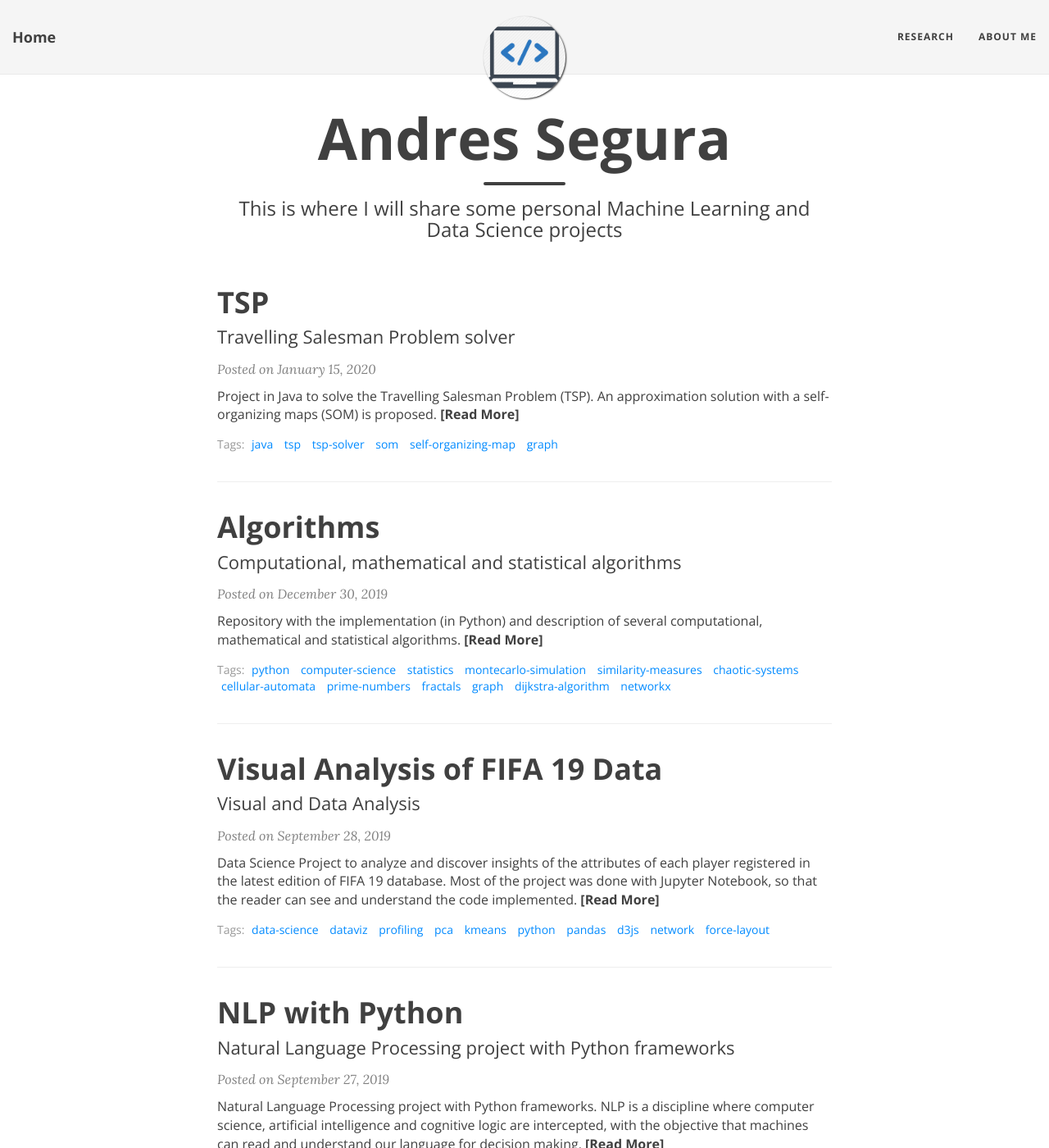
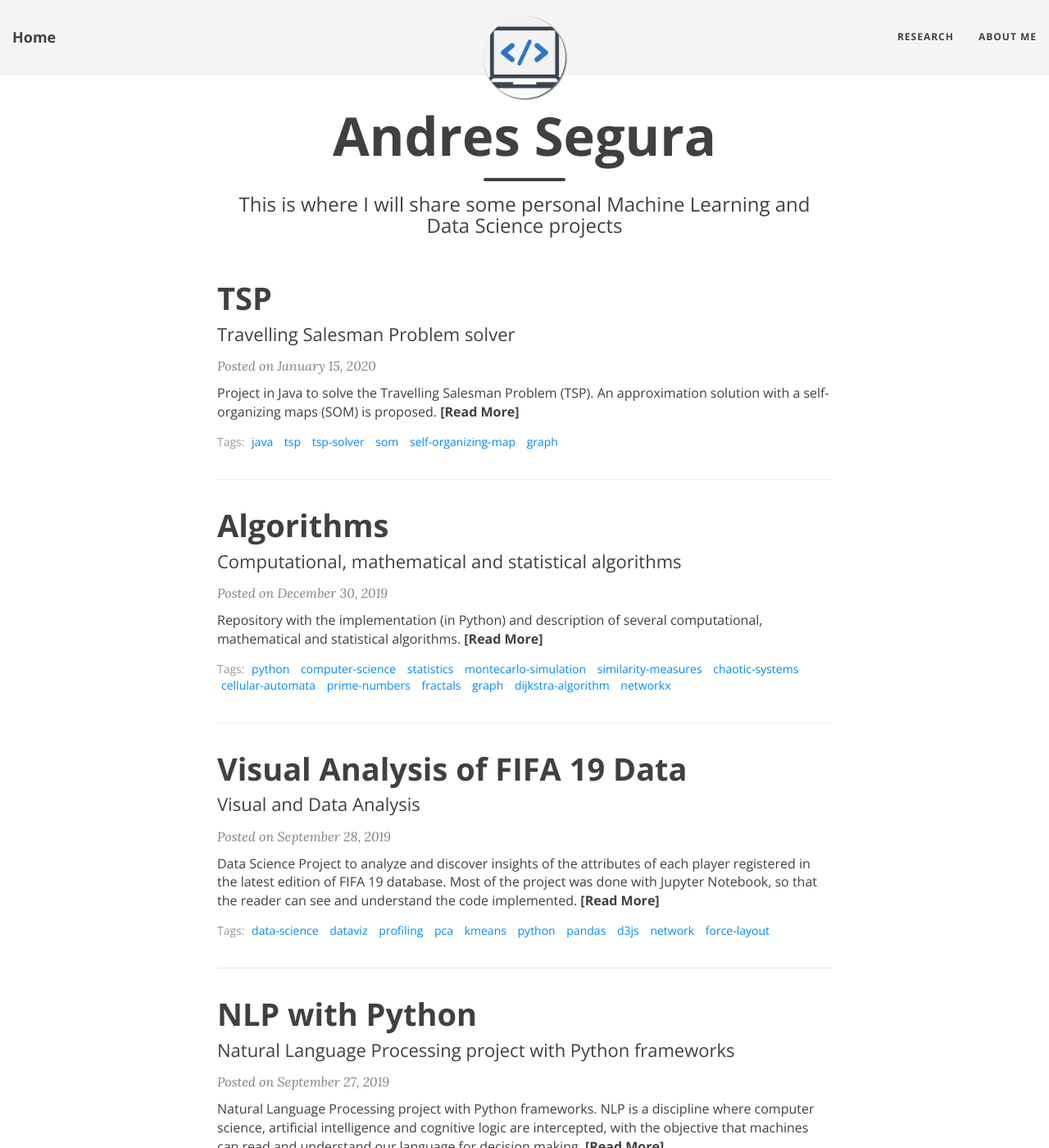
Before and after one commit to ansegura7/ansegura7.github.io, a Jekyll site: the page built from index.html, in a window 1280 px wide and 1400 px high. Shown: the whole window at 82% size. Built offline with Jekyll 4.4.1, drawn with Linux system fonts in a browser that asks for light colours; nearby versions of some CDN libraries; the list of posts is cut into pages by our own code.

Commit message:
Update WebSite Style
Minor changes in the font-size of the website titles.

```diff
--- a/css/main.css
+++ b/css/main.css
@@ -381,7 +381,7 @@ footer .theme-by {
 
 @media only screen and (min-width: 768px) {
   .post-preview .post-title {
-    font-size: 36px;
+    font-size: 38px;
   }
 }
 
@@ -523,10 +523,10 @@ footer .theme-by {
     padding: 150px 0;
   }
   .intro-header .page-heading h1 {
-    font-size: 70px;
+    font-size: 65px;
   }
   .intro-header .post-heading h1 {
-    font-size: 50px;
+    font-size: 45px;
   }
   .intro-header.big-img .img-desc {
     font-size: 14px;
--- a/feed.xml
+++ b/feed.xml
@@ -17,7 +17,7 @@ layout: null
         </description>
         <pubDate>{{ post.date | date: "%a, %d %b %Y %H:%M:%S %z" }}</pubDate>
         <link>{{ post.url | absolute_url }}</link>
-		<url>{{ post.gh-url }}</url>
+        <url>{{ post.gh-url }}</url>
         <guid isPermaLink="true">{{ post.url | absolute_url }}</guid>
       </item>
     {% endfor %}
```
